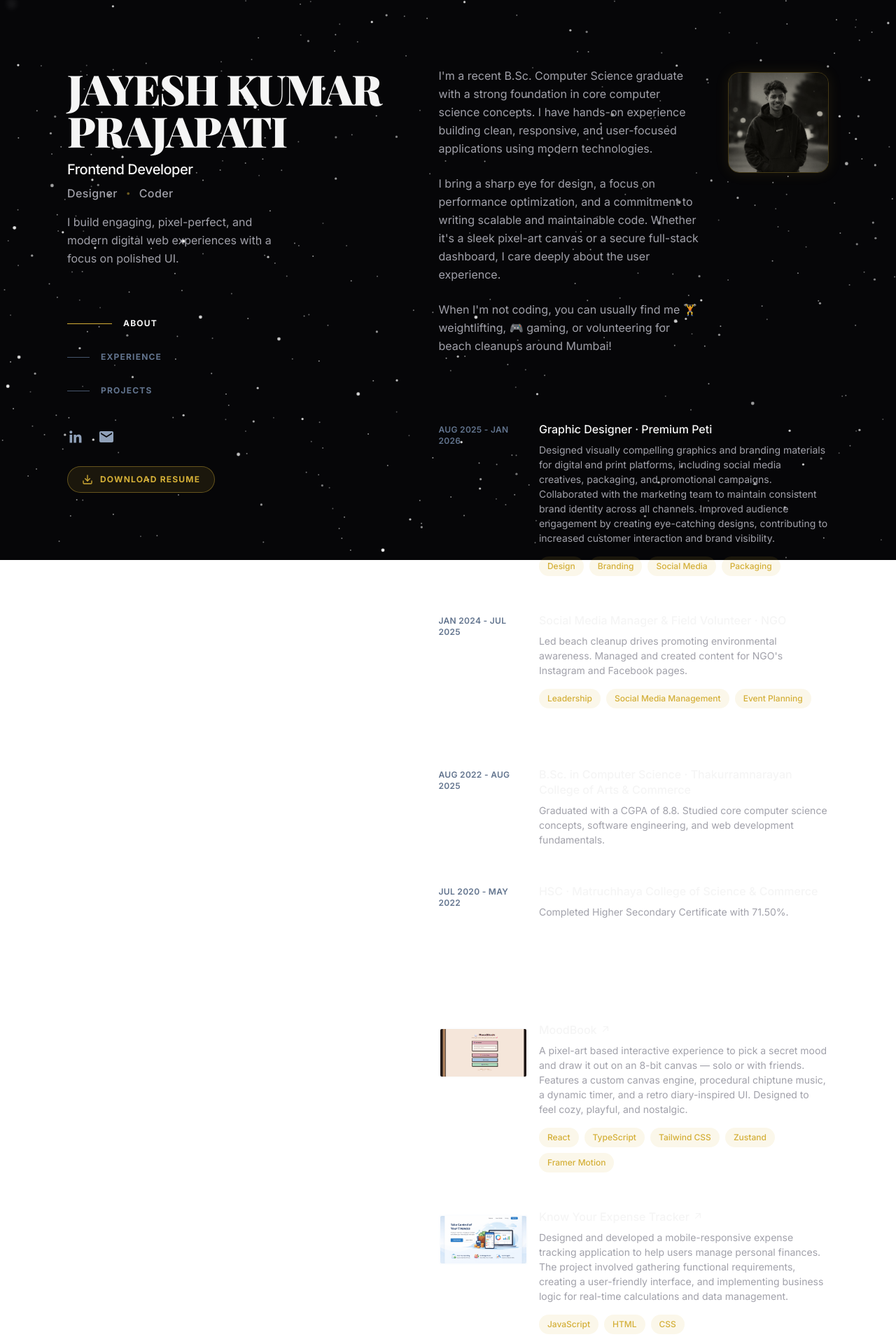
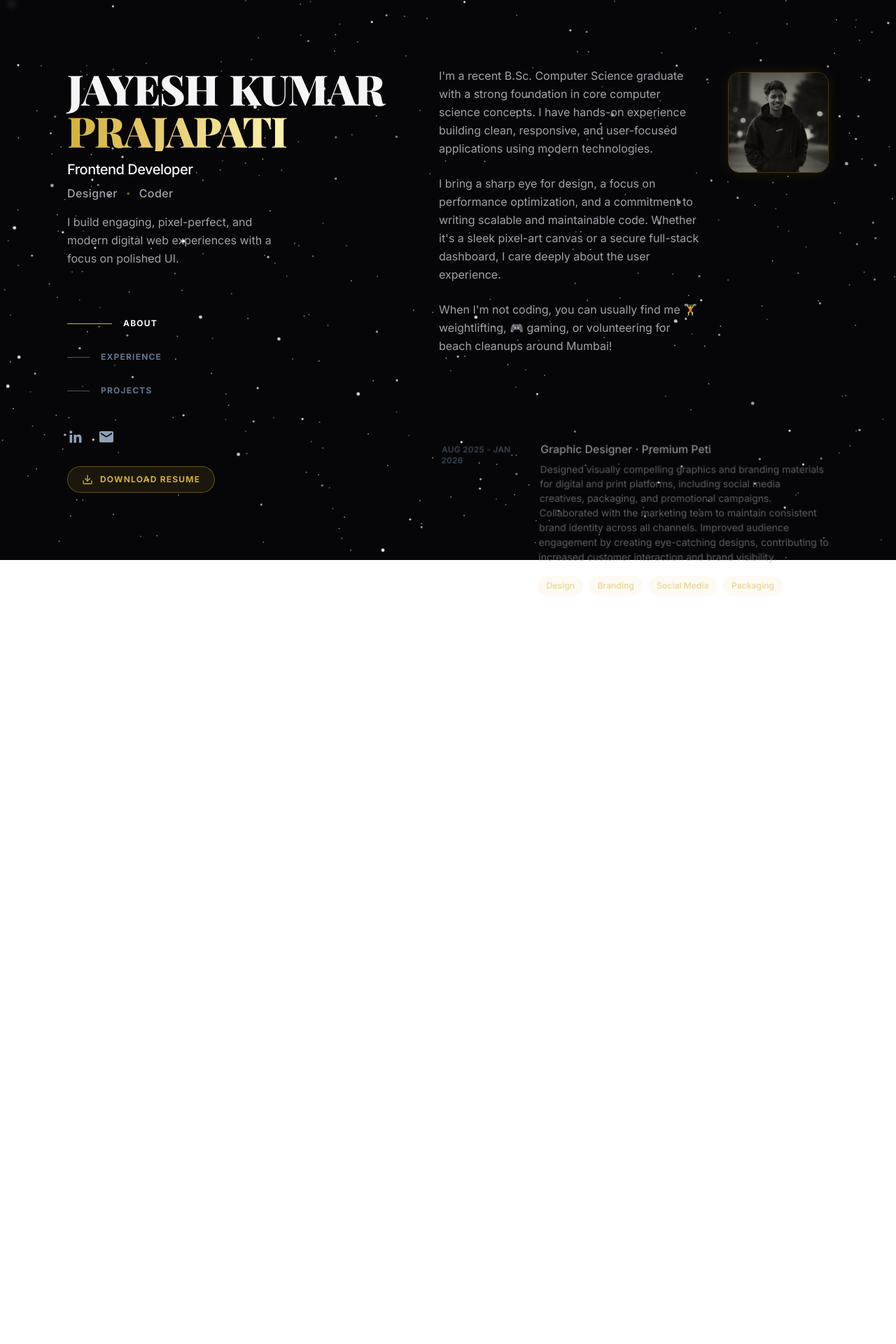
Before and after one commit to jaggutech24-maker/portfolio-website, a React (Vite) app: page /#/ in a window 1280 px wide. Shown: the top 1920 px of the page at 70% size. Built offline with nearby package versions, Linux system fonts and the light colour scheme; a web font is replaced by a local one.

Commit message:
Enhance with 3D scroll animations and docx resume download

```diff
--- a/package.json
+++ b/package.json
@@ -11,6 +11,8 @@
   "dependencies": {
     "clsx": "2.1.1",
     "framer-motion": "^12.38.0",
+    "gsap": "^3.15.0",
+    "lenis": "^1.3.23",
     "react": "19.2.3",
     "react-dom": "19.2.3",
     "react-router-dom": "^7.14.2",
--- a/src/ResumePage.tsx
+++ b/src/ResumePage.tsx
@@ -11,8 +11,8 @@ export default function ResumePage() {
     // Automatically trigger PDF download with a small delay to ensure page renders first
     const timer = setTimeout(() => {
       const link = document.createElement('a')
-      link.href = '/Jayesh_Kumar_Prajapati_Resume.pdf'
-      link.download = 'Jayesh_Kumar_Prajapati_Resume.pdf'
+      link.href = '/Jayesh_Kumar_Prajapati_Resume.docx'
+      link.download = 'Jayesh_Kumar_Prajapati_Resume.docx'
       document.body.appendChild(link)
       link.click()
       document.body.removeChild(link)
@@ -29,7 +29,7 @@ export default function ResumePage() {
       {/* Back to Home Button */}
       <div className="fixed top-6 left-6 z-50">
         <a
-          href="https://jaggutech24-maker.github.io/portfolio-website/"
+          href="#/"
           className="inline-flex items-center gap-2 px-4 py-2 rounded-full bg-[#D4AF37]/10 border border-[#D4AF37]/30 text-[#D4AF37] hover:bg-[#D4AF37]/20 transition-all text-xs font-bold uppercase tracking-widest shadow-[0_0_15px_rgba(212,175,55,0.1)]"
         >
           <svg xmlns="http://www.w3.org/2000/svg" viewBox="0 0 24 24" fill="none" stroke="currentColor" strokeWidth="2" strokeLinecap="round" strokeLinejoin="round" className="h-4 w-4">
--- a/src/components/About.tsx
+++ b/src/components/About.tsx
@@ -1,19 +1,55 @@
-import { motion } from 'framer-motion'
+import { useEffect, useRef } from 'react'
+import { gsap } from 'gsap'
+import { ScrollTrigger } from 'gsap/ScrollTrigger'
 import profileImg from '../assets/images/profile.jpg'
 
 export default function About() {
+  const sectionRef = useRef<HTMLDivElement>(null)
+  const contentRef = useRef<HTMLDivElement>(null)
+
+  useEffect(() => {
+    gsap.registerPlugin(ScrollTrigger)
+
+    if (contentRef.current) {
+      gsap.fromTo(contentRef.current,
+        {
+          opacity: 0,
+          y: 50,
+          rotationX: 10,
+          transformPerspective: 1000
+        },
+        {
+          opacity: 1,
+          y: 0,
+          rotationX: 0,
+          duration: 1.2,
+          ease: "power3.out",
+          scrollTrigger: {
+            trigger: contentRef.current,
+            start: "top 85%",
+            end: "top 30%",
+            toggleActions: "play reverse play reverse",
+            scrub: 1,
+          }
+        }
+      )
+    }
+
+    return () => {
+      ScrollTrigger.getAll().forEach(t => t.kill())
+    }
+  }, [])
+
   return (
-    <section id="about" className="relative scroll-mt-24">
+    <section id="about" className="relative scroll-mt-24" ref={sectionRef}>
       <div className="sticky top-0 z-20 -mx-6 mb-4 w-screen bg-[#0B0B0B]/75 px-6 py-5 backdrop-blur md:-mx-12 md:px-12 lg:sr-only lg:relative lg:top-auto lg:mx-auto lg:w-full lg:px-0 lg:py-0 lg:opacity-0">
         <h2 className="text-sm font-bold uppercase tracking-widest text-[#F5F5F5]">About</h2>
       </div>
 
-      <motion.div
-        initial={{ opacity: 0, y: 20 }}
-        whileInView={{ opacity: 1, y: 0 }}
-        transition={{ duration: 0.5 }}
-        viewport={{ once: false, amount: 0.2 }}
+      <div
+        ref={contentRef}
         className="flex flex-col md:flex-row-reverse gap-10 items-start"
+        style={{ transformStyle: 'preserve-3d' }}
       >
         {/* Profile Image (Right Aligned on Tablet+) */}
         <div className="shrink-0 w-32 h-32 md:w-36 md:h-36 rounded-full md:rounded-2xl overflow-hidden border border-[#D4AF37]/30 shadow-[0_0_20px_rgba(212,175,55,0.1)] relative group self-center md:self-start md:mt-2">
@@ -38,7 +74,7 @@ export default function About() {
             When I'm not coding, you can usually find me 🏋️ weightlifting, 🎮 gaming, or volunteering for beach cleanups around Mumbai!
           </p>
         </div>
-      </motion.div>
+      </div>
     </section>
   )
 }
--- a/src/components/Hero.tsx
+++ b/src/components/Hero.tsx
@@ -16,14 +16,20 @@ export default function Hero({ activeSection }: { activeSection: string }) {
   return (
     <div className="flex flex-col justify-between h-full">
       <div>
-        <motion.h1
-          initial={{ opacity: 0, y: 20 }}
-          animate={{ opacity: 1, y: 0 }}
-          transition={{ duration: 0.5 }}
-          className="text-4xl font-playfair font-black tracking-tight text-[#F5F5F5] sm:text-6xl"
-        >
-          JAYESH KUMAR PRAJAPATI
-        </motion.h1>
+        <h1 className="text-4xl font-playfair font-black tracking-tight text-[#F5F5F5] sm:text-6xl flex flex-wrap gap-x-3 lg:gap-x-4">
+          {"JAYESH KUMAR PRAJAPATI".split(" ").map((word, i) => (
+            <motion.span
+              key={i}
+              initial={{ opacity: 0, y: 40, rotateX: -20 }}
+              animate={{ opacity: 1, y: 0, rotateX: 0 }}
+              transition={{ duration: 0.7, delay: i * 0.15, ease: "easeOut" }}
+              style={{ transformStyle: 'preserve-3d' }}
+              className={i === 2 ? "text-transparent bg-clip-text bg-gradient-to-r from-[#D4AF37] to-[#FFF3B0]" : ""}
+            >
+              {word}
+            </motion.span>
+          ))}
+        </h1>
 
         <motion.h2
           initial={{ opacity: 0, y: 20 }}
@@ -124,7 +130,7 @@ export default function Hero({ activeSection }: { activeSection: string }) {
         className="mt-6"
       >
         <a
-          href="https://jaggutech24-maker.github.io/portfolio-website/#/resume"
+          href="#/resume"
           target="_blank"
           rel="noreferrer"
           className="group inline-flex items-center gap-2.5 rounded-full border border-[#D4AF37]/40 bg-[#D4AF37]/10 px-5 py-2.5 text-xs font-bold uppercase tracking-widest text-[#D4AF37] transition-all duration-300 hover:bg-[#D4AF37]/20 hover:border-[#D4AF37]/80 hover:shadow-[0_0_20px_rgba(212,175,55,0.25)]"
--- a/src/components/Projects.tsx
+++ b/src/components/Projects.tsx
@@ -1,4 +1,6 @@
-import { motion } from 'framer-motion'
+import { useEffect, useRef } from 'react'
+import { gsap } from 'gsap'
+import { ScrollTrigger } from 'gsap/ScrollTrigger'
 import moodbookImg from '../assets/images/moodbook.png'
 import expenseTrackerImg from '../assets/images/expense-tracker.png'
 import artGalleryImg from '../assets/images/art-gallery.png'
@@ -52,21 +54,57 @@ export default function Projects() {
     },
   ]
 
+  const sectionRef = useRef<HTMLDivElement>(null)
+
+  useEffect(() => {
+    gsap.registerPlugin(ScrollTrigger)
+
+    const cards = gsap.utils.toArray('.project-card') as HTMLElement[]
+
+    cards.forEach((card, i) => {
+      gsap.fromTo(card,
+        {
+          opacity: 0,
+          y: 100,
+          rotationX: -15,
+          z: -100,
+          transformPerspective: 1000
+        },
+        {
+          opacity: 1,
+          y: 0,
+          rotationX: 0,
+          z: 0,
+          duration: 1,
+          ease: "power3.out",
+          scrollTrigger: {
+            trigger: card,
+            start: "top 85%",
+            end: "top 20%",
+            toggleActions: "play reverse play reverse",
+            scrub: 1,
+          }
+        }
+      )
+    })
+
+    return () => {
+      ScrollTrigger.getAll().forEach(t => t.kill())
+    }
+  }, [])
+
   return (
-    <section id="projects" className="relative scroll-mt-24">
+    <section id="projects" className="relative scroll-mt-24" ref={sectionRef}>
       <div className="sticky top-0 z-20 -mx-6 mb-4 w-screen bg-[#0B0B0B]/75 px-6 py-5 backdrop-blur md:-mx-12 md:px-12 lg:sr-only lg:relative lg:top-auto lg:mx-auto lg:w-full lg:px-0 lg:py-0 lg:opacity-0">
         <h2 className="text-sm font-bold uppercase tracking-widest text-[#F5F5F5]">Projects</h2>
       </div>
 
-      <div className="group/list">
+      <div className="group/list perspective-1000">
         {projects.map((proj, i) => (
-          <motion.div
+          <div
             key={i}
-            initial={{ opacity: 0, y: 20 }}
-            whileInView={{ opacity: 1, y: 0 }}
-            transition={{ duration: 0.5, delay: i * 0.1 }}
-            viewport={{ once: false, amount: 0.1 }}
-            className="mb-12 group relative grid gap-4 pb-1 transition-all sm:grid-cols-8 sm:gap-8 md:gap-4 lg:hover:opacity-100! lg:group-hover/list:opacity-50"
+            className="project-card mb-12 group relative grid gap-4 pb-1 transition-all sm:grid-cols-8 sm:gap-8 md:gap-4 lg:hover:opacity-100 lg:group-hover/list:opacity-50"
+            style={{ transformStyle: 'preserve-3d' }}
           >
             <div className="absolute -inset-x-4 -inset-y-4 z-0 hidden rounded-md transition motion-reduce:transition-none lg:-inset-x-6 lg:block lg:group-hover:bg-[#D4AF37]/5 lg:group-hover:shadow-[inset_0_1px_0_0_rgba(148,163,184,0.1)] lg:group-hover:drop-shadow-lg"></div>
 
@@ -101,7 +139,7 @@ export default function Projects() {
                 ))}
               </ul>
             </div>
-          </motion.div>
+          </div>
         ))}
       </div>
     </section>
--- a/src/components/Resume.tsx
+++ b/src/components/Resume.tsx
@@ -1,4 +1,6 @@
-import { motion } from 'framer-motion'
+import { useEffect, useRef } from 'react'
+import { gsap } from 'gsap'
+import { ScrollTrigger } from 'gsap/ScrollTrigger'
 
 export default function Resume() {
   const experiences = [
@@ -33,21 +35,55 @@ export default function Resume() {
     }
   ]
 
+  const sectionRef = useRef<HTMLDivElement>(null)
+
+  useEffect(() => {
+    gsap.registerPlugin(ScrollTrigger)
+
+    const items = gsap.utils.toArray('.resume-item') as HTMLElement[]
+
+    items.forEach((item) => {
+      gsap.fromTo(item,
+        {
+          opacity: 0,
+          y: 60,
+          rotationX: 15,
+          transformPerspective: 800
+        },
+        {
+          opacity: 1,
+          y: 0,
+          rotationX: 0,
+          duration: 1,
+          ease: "power2.out",
+          scrollTrigger: {
+            trigger: item,
+            start: "top 85%",
+            end: "top 30%",
+            toggleActions: "play reverse play reverse",
+            scrub: 1,
+          }
+        }
+      )
+    })
+
+    return () => {
+      ScrollTrigger.getAll().forEach(t => t.kill())
+    }
+  }, [])
+
   return (
-    <section id="resume" className="relative scroll-mt-24">
+    <section id="resume" className="relative scroll-mt-24" ref={sectionRef}>
       <div className="sticky top-0 z-20 -mx-6 mb-4 w-screen bg-[#0B0B0B]/75 px-6 py-5 backdrop-blur md:-mx-12 md:px-12 lg:sr-only lg:relative lg:top-auto lg:mx-auto lg:w-full lg:px-0 lg:py-0 lg:opacity-0">
         <h2 className="text-sm font-bold uppercase tracking-widest text-[#F5F5F5]">Experience</h2>
       </div>
 
       <div className="group/list">
         {experiences.map((exp, i) => (
-          <motion.div
+          <div
             key={i}
-            initial={{ opacity: 0, y: 20 }}
-            whileInView={{ opacity: 1, y: 0 }}
-            transition={{ duration: 0.5, delay: i * 0.1 }}
-            viewport={{ once: false, amount: 0.1 }}
-            className="mb-12 group relative grid pb-1 transition-all sm:grid-cols-8 sm:gap-8 md:gap-4 lg:hover:opacity-100! lg:group-hover/list:opacity-50"
+            className="resume-item mb-12 group relative grid pb-1 transition-all sm:grid-cols-8 sm:gap-8 md:gap-4 lg:hover:opacity-100 lg:group-hover/list:opacity-50"
+            style={{ transformStyle: 'preserve-3d' }}
           >
             <div className="absolute -inset-x-4 -inset-y-4 z-0 hidden rounded-md transition motion-reduce:transition-none lg:-inset-x-6 lg:block lg:group-hover:bg-[#D4AF37]/5 lg:group-hover:shadow-[inset_0_1px_0_0_rgba(148,163,184,0.1)] lg:group-hover:drop-shadow-lg"></div>
 
@@ -75,7 +111,7 @@ export default function Resume() {
                 ))}
               </ul>
             </div>
-          </motion.div>
+          </div>
         ))}
       </div>
 
@@ -86,13 +122,10 @@ export default function Resume() {
 
        <div className="group/list mt-8">
         {educations.map((edu, i) => (
-          <motion.div
+          <div
             key={i}
-            initial={{ opacity: 0, y: 20 }}
-            whileInView={{ opacity: 1, y: 0 }}
-            transition={{ duration: 0.5, delay: i * 0.1 }}
-            viewport={{ once: false, amount: 0.1 }}
-            className="mb-12 group relative grid pb-1 transition-all sm:grid-cols-8 sm:gap-8 md:gap-4 lg:hover:opacity-100! lg:group-hover/list:opacity-50"
+            className="resume-item mb-12 group relative grid pb-1 transition-all sm:grid-cols-8 sm:gap-8 md:gap-4 lg:hover:opacity-100 lg:group-hover/list:opacity-50"
+            style={{ transformStyle: 'preserve-3d' }}
           >
             <div className="absolute -inset-x-4 -inset-y-4 z-0 hidden rounded-md transition motion-reduce:transition-none lg:-inset-x-6 lg:block lg:group-hover:bg-[#D4AF37]/5 lg:group-hover:shadow-[inset_0_1px_0_0_rgba(148,163,184,0.1)] lg:group-hover:drop-shadow-lg"></div>
 
@@ -106,7 +139,7 @@ export default function Resume() {
               </h3>
               <p className="mt-2 text-sm leading-normal text-[#A1A1AA]">{edu.desc}</p>
             </div>
-          </motion.div>
+          </div>
         ))}
       </div>
 
```
Also changed, not shown: src/Home.tsx (+31 -2 lines), 2 other files (tests, documents, lock files or other folders).
